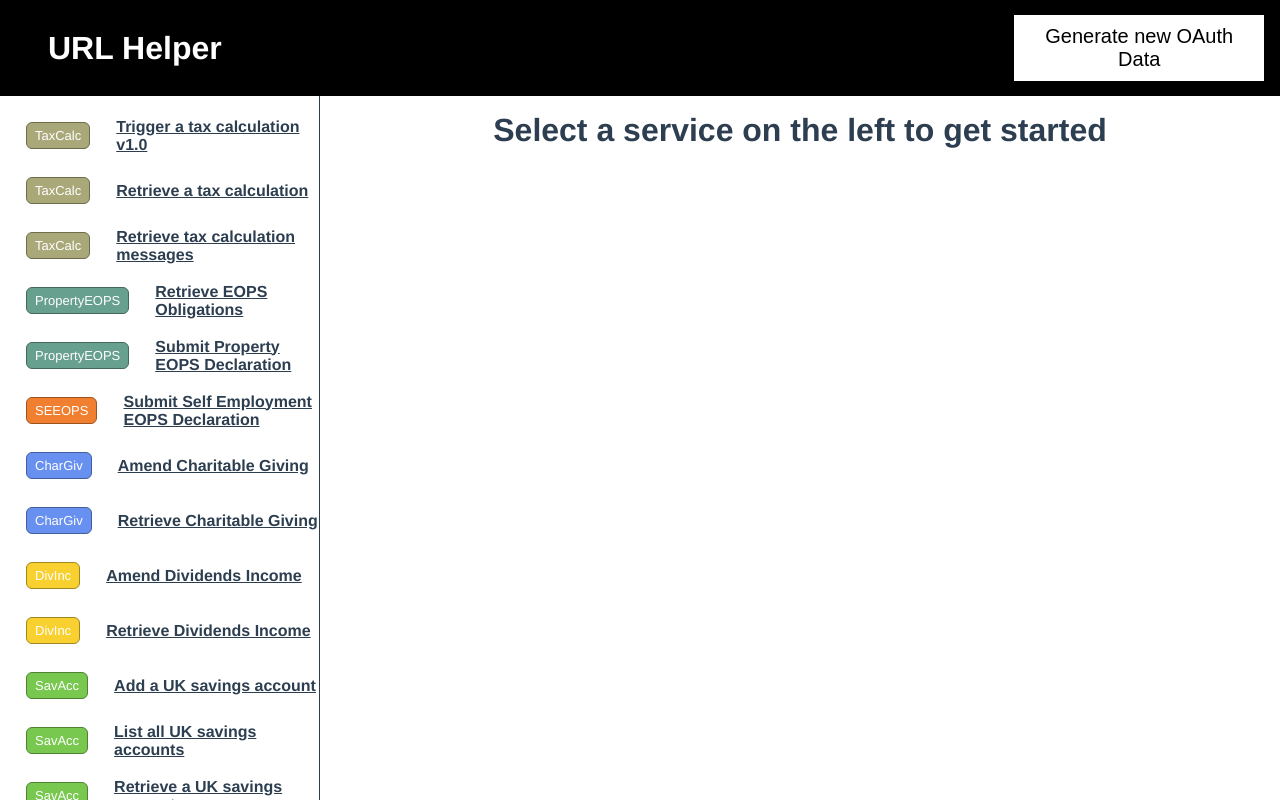
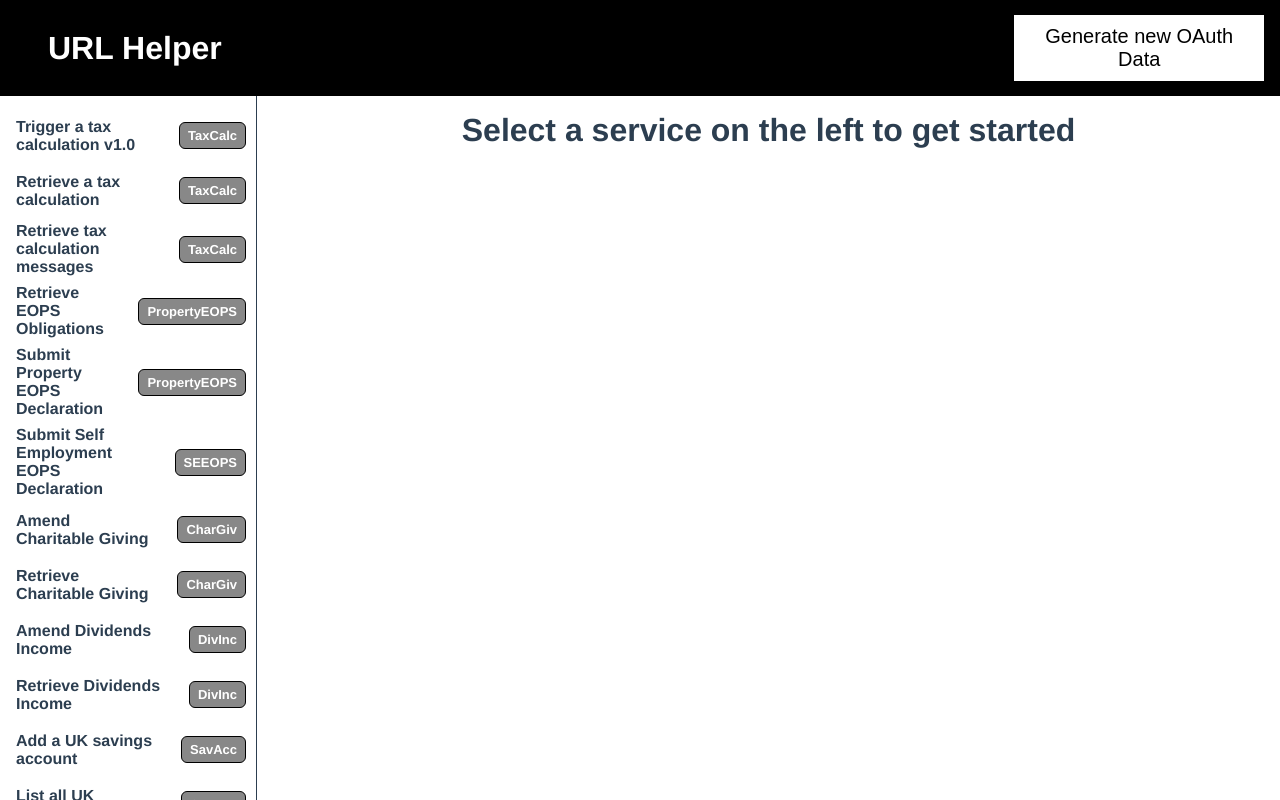
Before and after one commit to james-work-account/mtd-api-frontend, a Vue app: page /#/ in a window 1280 px wide. Shown: the top 800 px of the page. Built offline with nearby package versions, Linux system fonts and the light colour scheme.

Commit message:
a e s t h e t i c

```diff
--- a/src/App.vue
+++ b/src/App.vue
@@ -1,10 +1,10 @@
 <template>
   <div id="app">
     <Header/>
-    <div id="main">
+    <main>
       <NavBar/>
-      <router-view/>
-    </div>
+      <router-view class="content"/>
+    </main>
   </div>
 </template>
 
@@ -35,10 +35,15 @@ export default {
   height: 100vh;
 }
 
-#main {
+main {
   display: grid;
-  grid-template-columns: 1fr 3fr;
+  grid-template-columns: 1fr 4fr;
   min-height: calc(100vh - var(--header-size));
   margin-top: var(--header-size);
 }
+
+.content {
+  border-left: #2c3e50 solid 1px;
+  min-height: 100vh;
+}
 </style>
--- a/src/components/InputForm.vue
+++ /dev/null
@@ -1,47 +0,0 @@
-<template>
-  <form class="input-data" @submit.prevent="submitRequest">
-    <div class="not-button">
-      <section class="params">
-        <h2>Parameters:</h2>
-        <div class="inputs">
-          <Textbox v-for="param in params" :key="param" :param="param"/>
-          <LargeTextbox
-            v-if="queryData.method === 'POST' || queryData.method === 'PUT'"
-            :param="'Body'"
-          />
-        </div>
-      </section>
-      <section class="headers">
-        <h2>Headers:</h2>
-        <div class="inputs">
-          <Textbox v-for="param in queryData.headers" :key="param" :param="param"/>
-        </div>
-      </section>
-    </div>
-    <button type="submit">Send Request</button>
-  </form>
-</template>
-
-<script>
-import { mapGetters } from "vuex";
-import Textbox from "@/components/Textbox";
-import LargeTextbox from "@/components/LargeTextbox";
-
-export default {
-  name: "input-form",
-  props: ["submitRequest"],
-  components: { Textbox, LargeTextbox },
-  computed: {
-    ...mapGetters(["data"]),
-    queryData() {
-      return this.data(this.$route.params.page);
-    },
-    params() {
-      return this.queryData["header-url"].match(/(?!{)\w+(?=})/g);
-    }
-  }
-};
-</script>
-
-<style>
-</style>
--- a/src/components/NavBar.vue
+++ b/src/components/NavBar.vue
@@ -1,12 +1,14 @@
 <template>
-  <ul id="nav">
-    <li v-for="name in dataKeys" :key="name">
-      <div>
-        <div class="type" :class="[data(name).grouping]">{{data(name)["grouping"]}}</div>
-      </div>
-      <router-link :to="{ name: 'page', params: { page: name }}">{{ name }}</router-link>
-    </li>
-  </ul>
+  <nav>
+    <ul>
+      <li v-for="name in dataKeys" :key="name">
+        <router-link class="nav-item" :to="{ name: 'page', params: { page: name }}">
+          <div class="name">{{ name }}</div>
+          <div class="type" :class="[data(name).grouping]">{{data(name)["grouping"]}}</div>
+        </router-link>
+      </li>
+    </ul>
+  </nav>
 </template>
 
 <script>
@@ -14,41 +16,47 @@ import { mapGetters } from "vuex";
 
 export default {
   name: "navbar",
+  data() {
+    return {
+      window: {
+        width: 0
+      }
+    };
+  },
   computed: {
     ...mapGetters(["dataKeys", "data"])
   }
 };
 </script>
 
-<style scoped>
-ul {
+<style>
+* {
+  --transition: ease-in-out 0.2s;
+}
+nav ul {
   padding-top: 1em;
   padding-left: 1em;
   list-style: none;
-  border-right: #2c3e50 solid 1px;
-  min-height: 100vh;
 }
 
-ul a {
+nav ul a {
   font-weight: bold;
   color: #2c3e50;
   text-align: left;
+  text-decoration: none;
 }
 
-ul div {
-  text-align: right;
-}
-
-ul li {
+nav ul li .nav-item {
   padding-bottom: 0.5em;
   display: grid;
-  grid-template-columns: 1fr 3fr;
+  grid-template-columns: 3fr 1fr;
   grid-column-gap: 1em;
   align-items: center;
 }
 
-ul a.router-link-exact-active {
+nav ul a.router-link-exact-active {
   color: #42b983;
+  transition: var(--transition);
 }
 
 /* CSS from https://gist.github.com/agarie/2610520 */
@@ -63,39 +71,44 @@ ul a.router-link-exact-active {
   font-size: 13px;
   font-family: "helvetica neue", Helvetica, Verdana, sans-serif;
   color: #fff;
+  text-align: center;
+  text-decoration: none;
+  background-color: #888;
+  border: 1px solid #000;
+  transition: var(--transition);
 }
 
-.TaxCalc {
-  background-color: #a8a878;
-  border: 1px solid #6d6d4e;
+nav ul a.router-link-exact-active .TaxCalc {
+  background-color: #f85888;
+  border: 1px solid #a13959;
 }
 
-.PropertyEOPS {
-  background-color: #68a090;
-  border: 1px solid #44685e;
+nav ul a.router-link-exact-active .PropertyEOPS {
+  background-color: #c03028;
+  border: 1px solid #7d1f1a;
 }
 
-.SEEOPS {
+nav ul a.router-link-exact-active .SEEOPS {
   background-color: #f08030;
   border: 1px solid #9c531f;
 }
 
-.CharGiv {
+nav ul a.router-link-exact-active .CharGiv {
   background-color: #6890f0;
   border: 1px solid #445e9c;
 }
 
-.DivInc {
+nav ul a.router-link-exact-active .DivInc {
   background-color: #f8d030;
   border: 1px solid #a1871f;
 }
 
-.SavAcc {
+nav ul a.router-link-exact-active .SavAcc {
   background-color: #78c850;
   border: 1px solid #4e8234;
 }
 
-.Cryst {
+nav ul a.router-link-exact-active .Cryst {
   background-color: #98d8d8;
   border: 1px solid #638d8d;
 }
--- /dev/null
+++ b/src/components/form/FormSectionHeaders.vue
@@ -0,0 +1,20 @@
+<template>
+  <section>
+    <h3>Headers:</h3>
+    <div class="inputs">
+      <Textbox v-for="param in queryData.headers" :key="param" :param="param"/>
+    </div>
+  </section>
+</template>
+
+<script>
+import Textbox from "@/components/form/Textbox";
+
+export default {
+  components: { Textbox },
+  props: ["queryData"]
+};
+</script>
+
+<style>
+</style>
--- /dev/null
+++ b/src/components/form/FormSectionParams.vue
@@ -0,0 +1,25 @@
+<template>
+  <section>
+    <h3>Parameters:</h3>
+    <div class="inputs">
+      <Textbox v-for="param in params" :key="param" :param="param"/>
+      <LargeTextbox
+        v-if="queryData.method === 'POST' || queryData.method === 'PUT'"
+        :param="'Body'"
+      />
+    </div>
+  </section>
+</template>
+
+<script>
+import Textbox from "@/components/form/Textbox";
+import LargeTextbox from "@/components/form/LargeTextbox";
+
+export default {
+  components: { Textbox, LargeTextbox },
+  props: ["params", "queryData"]
+};
+</script>
+
+<style>
+</style>
--- /dev/null
+++ b/src/components/form/InputForm.vue
@@ -0,0 +1,66 @@
+<template>
+  <form id="form-input" class="input-data" @submit.prevent="submitRequest">
+    <div>
+      <FormSectionParams class="params" :params="params" :queryData="queryData"/>
+      <FormSectionHeaders class="headers" :queryData="queryData"/>
+    </div>
+    <button type="submit">Send Request</button>
+  </form>
+</template>
+
+<script>
+import { mapGetters } from "vuex";
+import FormSectionHeaders from "@/components/form/FormSectionHeaders";
+import FormSectionParams from "@/components/form/FormSectionParams";
+
+export default {
+  name: "input-form",
+  props: ["submitRequest"],
+  components: { FormSectionHeaders, FormSectionParams },
+  computed: {
+    ...mapGetters(["data"]),
+    queryData() {
+      return this.data(this.$route.params.page);
+    },
+    params() {
+      return this.queryData["header-url"].match(/(?!{)\w+(?=})/g);
+    }
+  }
+};
+</script>
+
+<style>
+.input-data > div {
+  display: grid;
+  grid-template-columns: 1fr 1fr;
+}
+.headers {
+  text-align: left;
+  padding: 1em 2em;
+}
+.inputs {
+  display: grid;
+  grid-template-columns: 1fr;
+}
+.params {
+  border-right: #2c3e50 solid 1px;
+  text-align: right;
+  padding: 1em 2em;
+}
+button[type="submit"] {
+  padding: 1em 2em;
+  margin: 1em 0;
+  font-size: 20px;
+  cursor: pointer;
+  background: #000;
+  color: #fff;
+  font-weight: 500;
+  border-radius: 15px;
+  border: 1px solid #000;
+  transition: var(--transition);
+}
+button[type="submit"]:hover,
+button[type="submit"]:active {
+  background: #888;
+}
+</style>
--- a/src/components/OutputField.vue
+++ b/src/components/form/OutputField.vue
@@ -1,7 +1,7 @@
 <template>
-  <pre>
-    <code>{{body}}</code>
-  </pre>
+  <output form="form-input" name="form-output">
+    <pre><code>{{body}}</code></pre>
+  </output>
 </template>
 
 <script>
--- a/src/views/Page.vue
+++ b/src/views/Page.vue
@@ -1,14 +1,17 @@
 <template>
-  <div class="body">
-    <h1>{{queryData["header-url"]}}</h1>
+  <section class="body">
+    <section class="heading">
+      <h1>{{this.$route.params.page}}</h1>
+      <h2>{{queryData["header-url"]}}</h2>
+    </section>
     <InputForm :submitRequest="submitRequest"/>
     <OutputField :body="output"/>
-  </div>
+  </section>
 </template>
 
 <script>
-import InputForm from "@/components/InputForm";
-import OutputField from "@/components/OutputField";
+import InputForm from "@/components/form/InputForm";
+import OutputField from "@/components/form/OutputField";
 import Api from "@/services/Api";
 import { mapGetters } from "vuex";
 import axios from "axios";
@@ -48,27 +51,16 @@ export default {
 </script>
 
 <style>
+.heading h1 {
+  font-size: 32px;
+}
+.heading h2 {
+  margin-bottom: 1em;
+}
 .body {
   padding: 1em 2em 0;
 }
 .body h1 {
   margin-bottom: 0.5em;
 }
-.input-data .not-button {
-  display: grid;
-  grid-template-columns: 1fr 1fr;
-}
-.params {
-  border-right: #2c3e50 solid 1px;
-  text-align: right;
-  padding: 1em 2em;
-}
-.headers {
-  text-align: left;
-  padding: 1em 2em;
-}
-.inputs {
-  display: grid;
-  grid-template-columns: 1fr;
-}
 </style>
```
Also changed, not shown: src/components/form/LargeTextbox.vue (renamed from src/components/LargeTextbox.vue), src/components/form/Textbox.vue (renamed from src/components/Textbox.vue).
